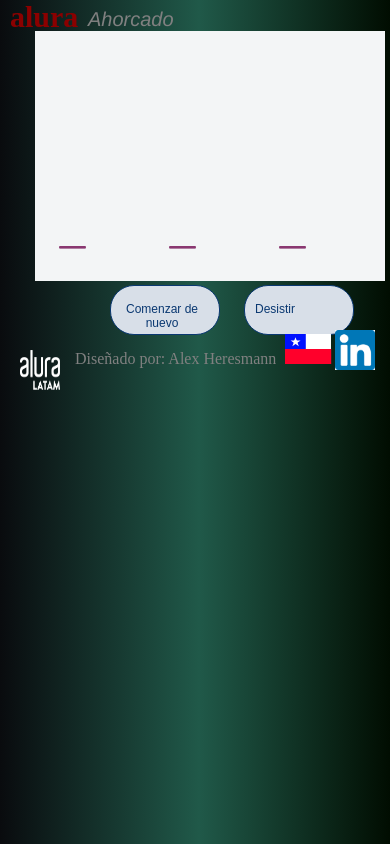
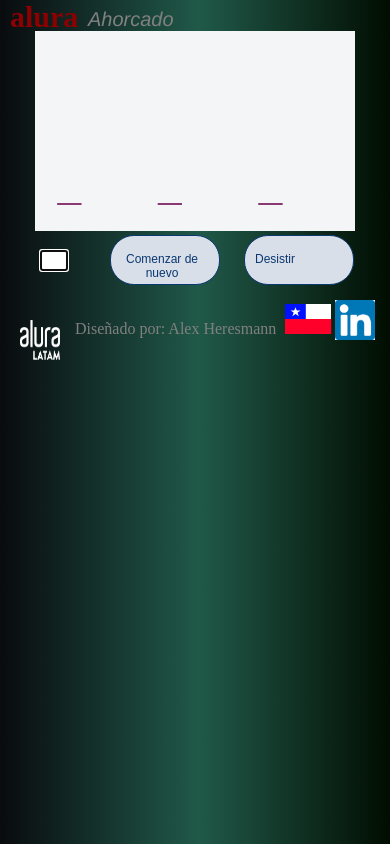
Before and after one commit to alexheresmann/juegoahocado.github.io, a plain HTML site: page index.html in a window 390 px wide. Both pictures are taken after a click on the button "Jugar Ahorcado". Drawn offline with Linux system fonts and the light colour scheme.

Commit message:
achicando

```diff
--- a/estilos.css
+++ b/estilos.css
@@ -591,7 +591,7 @@ opacity: 1;
         width: 340px;
         height: 50px;
         left: 15px;
-        top: 350px;
+        top: 320px;
      }
 
     .Encriptadorlbl{
@@ -645,15 +645,15 @@ opacity: 1;
     .myCanvas{
         position: relative;
         left: 5px;
-        width: 350px;
-        height: 250px;
+        width: 320px;
+        height: 200px;
     }
 
     .ahorcado{
         padding: 0px;
        /* gap: 24px;*/
         position: absolute;
-        width: 150px;
+        width: 100px;
         height: 50px;
         left: 30px;
         top: 10px;
```
